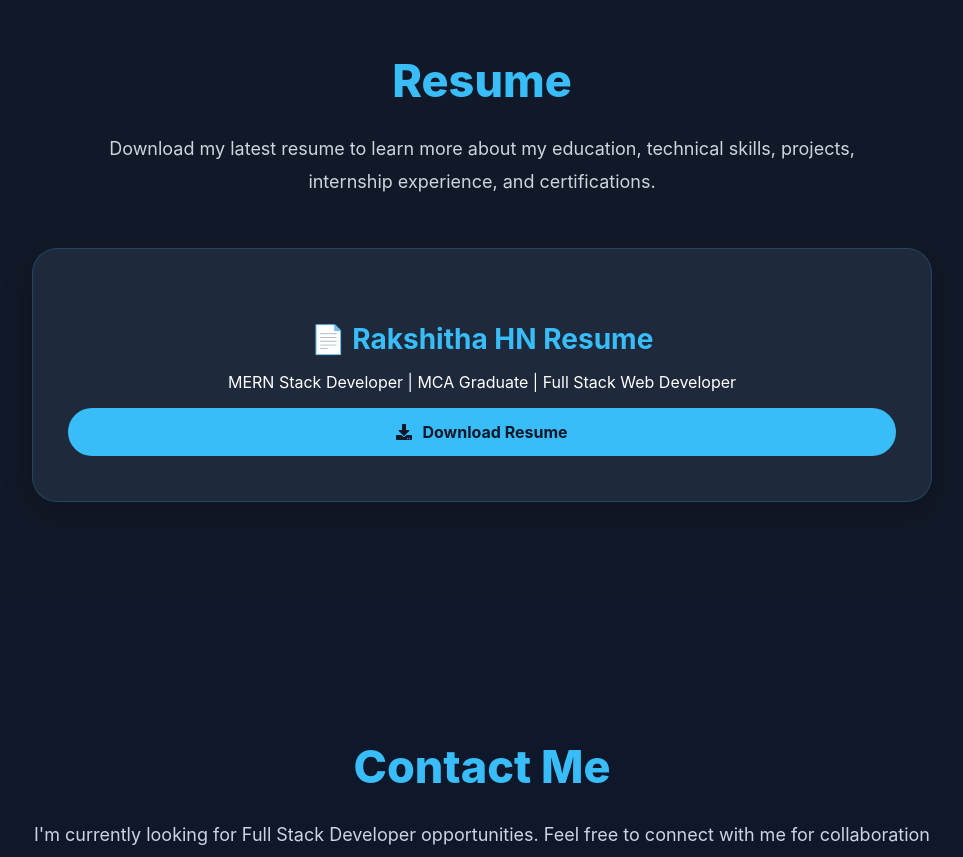
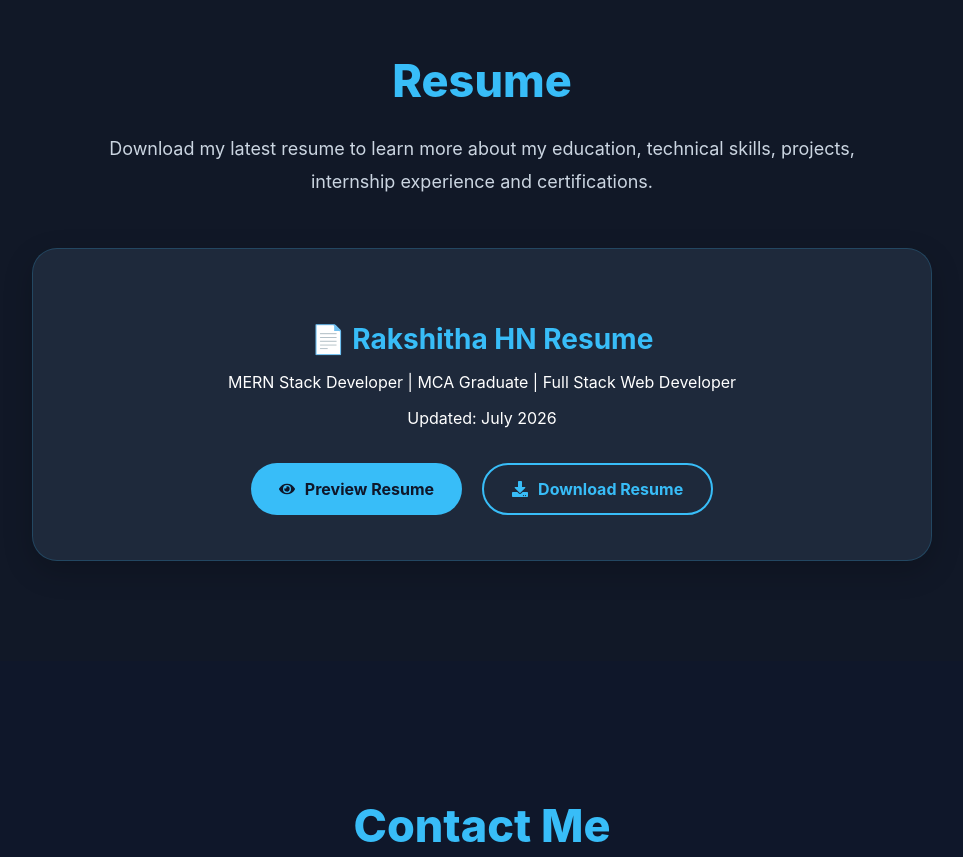
Before and after one commit to rakshu112003/rakshitha-portfolio, a React (Create React App) app: page / in a window 1280 px wide. Shown: the part 6500-7357 px from the top of the page, without its empty margins (158-1121 px from the left). Built offline with nearby package versions, Linux system fonts and the light colour scheme.

Commit message:
Update Resume.jsx

```diff
--- a/src/components/Resume.jsx
+++ b/src/components/Resume.jsx
@@ -1,41 +1,111 @@
 import React from "react";
 import "./Resume.css";
-import { FaDownload } from "react-icons/fa";
+import { FaDownload, FaEye } from "react-icons/fa";
+
 
 function Resume() {
+
+  const resumeLink =
+    "https://drive.google.com/file/d/1TlqP8uToT7QVasp_Vdvt2_c5Uu0yU_W5/view?usp=drivesdk";
+
+
   return (
-    <section id="resume" className="resume" data-aos="flip-left">
+
+    <section
+      id="resume"
+      className="resume"
+      data-aos="flip-left"
+    >
+
       <div className="resume-container">
 
-        <h2 className="section-title">Resume</h2>
+
+        <h2 className="section-title">
+          Resume
+        </h2>
+
+
 
         <p className="resume-description">
-          Download my latest resume to learn more about my education,
-          technical skills, projects, internship experience, and certifications.
+
+          Download my latest resume to learn more about my
+          education, technical skills, projects,
+          internship experience and certifications.
+
         </p>
+
+
+
 
         <div className="resume-card">
 
-          <h3>📄 Rakshitha HN Resume</h3>
+
+          <h3>
+            📄 Rakshitha HN Resume
+          </h3>
+
+
 
           <p>
-            MERN Stack Developer | MCA Graduate | Full Stack Web Developer
+            MERN Stack Developer | MCA Graduate |
+            Full Stack Web Developer
           </p>
 
-      <a
-  href="https://drive.google.com/file/d/1TlqP8uToT7QVasp_Vdvt2_c5Uu0yU_W5/view?usp=drivesdk"
-  target="_blank"
-  rel="noopener noreferrer"
-  className="btn"
->
-  <FaDownload /> Download Resume
-</a>
+
+
+          <p className="resume-update">
+            Updated: July 2026
+          </p>
+
+
+
+
+          <div className="resume-buttons">
+
+
+            <a
+              href={resumeLink}
+              target="_blank"
+              rel="noreferrer"
+              className="btn"
+            >
+
+              <FaEye />
+              Preview Resume
+
+            </a>
+
+
+
+            <a
+              href={resumeLink}
+              target="_blank"
+              rel="noreferrer"
+              className="btn btn-outline"
+            >
+
+              <FaDownload />
+              Download Resume
+
+            </a>
+
+
+
+          </div>
+
+
 
         </div>
 
+
       </div>
+
+
     </section>
+
   );
+
 }
 
+
 export default Resume;
```
